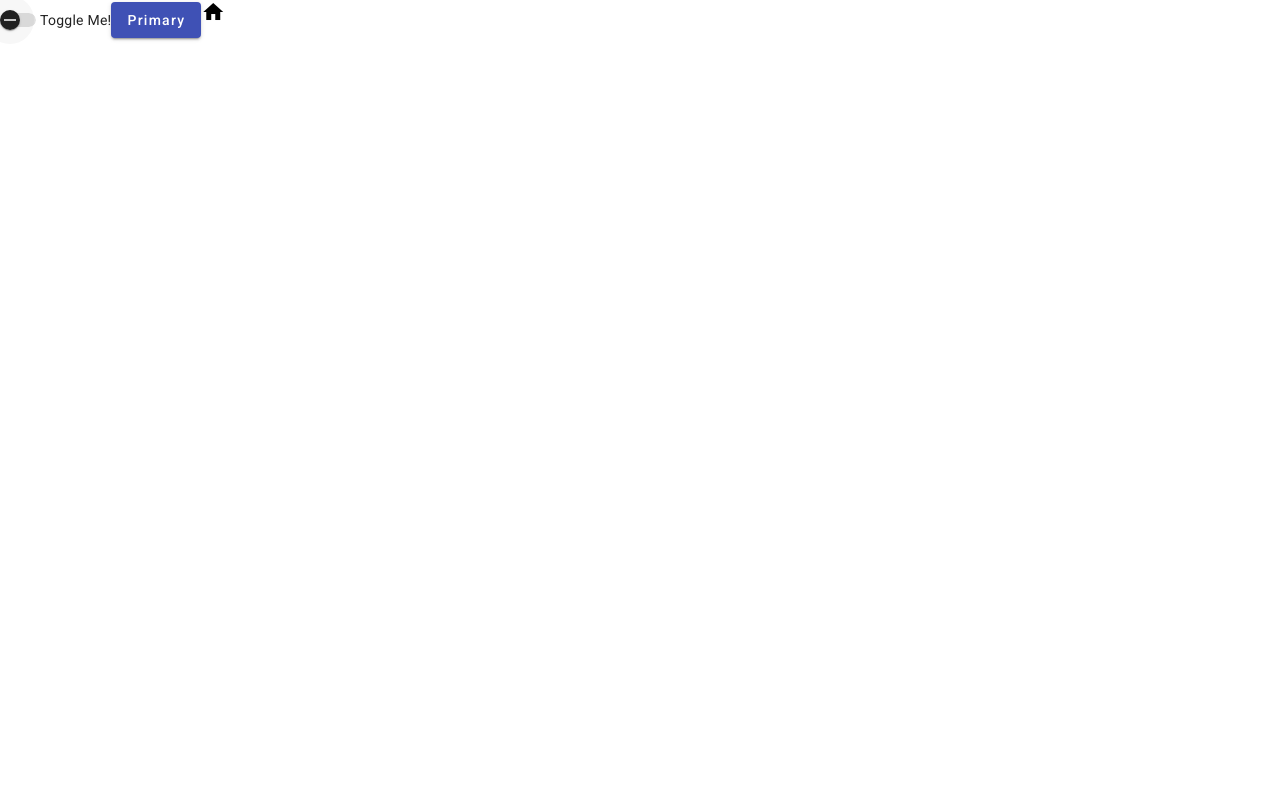
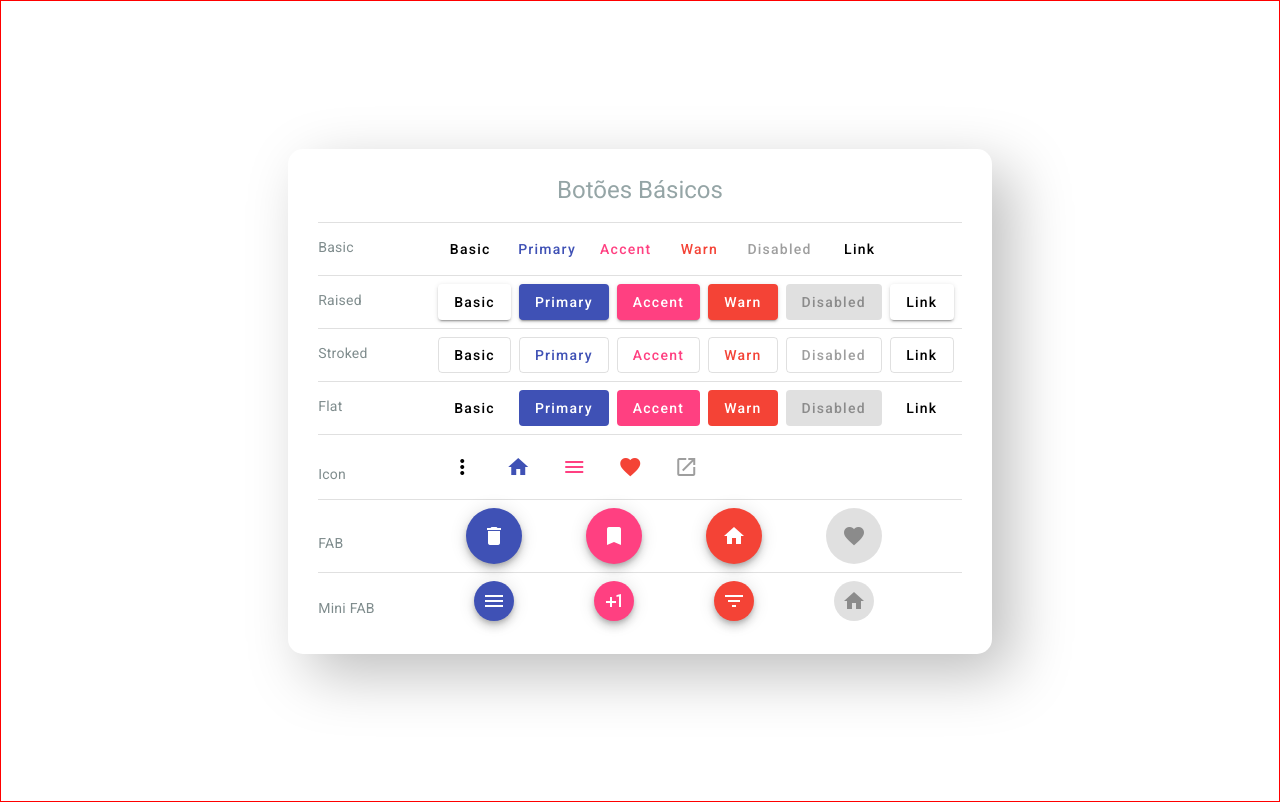
Before and after one commit to peddrobatista/my-app, an Angular app: page / in a window 1280 px wide. Built offline with nearby package versions, Linux system fonts and the light colour scheme.

Commit message:
Atualizando componentes...

```diff
--- a/package.json
+++ b/package.json
@@ -20,6 +20,7 @@
     "@angular/platform-browser": "^15.2.0",
     "@angular/platform-browser-dynamic": "^15.2.0",
     "@angular/router": "^15.2.0",
+    "@material/icon-button": "^15.0.0-canary.684e33d25.0",
     "rxjs": "~7.8.0",
     "tslib": "^2.3.0",
     "zone.js": "~0.12.0"
--- a/src/app/components/botoes/botoes.component.css
+++ b/src/app/components/botoes/botoes.component.css
@@ -0,0 +1,45 @@
+.container {
+    display: flex;
+    align-items: center;
+    justify-content: center;
+    min-height: 100vh;
+    border: 1px solid red;
+}
+.content {
+    padding: 25px 30px;
+    border-radius: 15px;
+    box-shadow:  20px 20px 60px #bebebe,
+             -20px -20px 60px #ffffff;
+}
+section {
+    display: table;
+  }
+
+  .example-label {
+    display: table-cell;
+    font-size: 14px;
+    margin-left: 8px;
+    min-width: 120px;
+    color: #7f8c8d;
+  }
+
+  .example-button-row {
+    display: table-cell;
+    max-width: 600px;
+  }
+
+  .example-button-row .mat-mdc-button-base {
+    margin: 8px 8px 8px 0;
+  }
+
+  .example-flex-container {
+    display: flex;
+    justify-content: space-between;
+    flex-wrap: wrap;
+  }
+
+  .example-button-container {
+    display: flex;
+    justify-content: center;
+    width: 120px;
+  }
--- a/src/app/components/botoes/botoes.component.html
+++ b/src/app/components/botoes/botoes.component.html
@@ -1,3 +1,132 @@
-<mat-slide-toggle>Toggle Me!</mat-slide-toggle>
-<button mat-raised-button color="primary">Primary</button>
-<i class="material-icons" color="primary">home</i>
+<div class="container">
+    <div class="content">
+        <h1>Botões Básicos</h1>
+        <mat-divider></mat-divider>
+        <section>
+            <div class="example-label">Basic</div>
+            <div class="example-button-row">
+              <button mat-button>Basic</button>
+              <button mat-button color="primary">Primary</button>
+              <button mat-button color="accent">Accent</button>
+              <button mat-button color="warn">Warn</button>
+              <button mat-button disabled>Disabled</button>
+              <a mat-button href="https://www.google.com/" target="_blank">Link</a>
+            </div>
+        </section>
+        <mat-divider></mat-divider>
+        <section>
+            <div class="example-label">Raised</div>
+            <div class="example-button-row">
+              <button mat-raised-button>Basic</button>
+              <button mat-raised-button color="primary">Primary</button>
+              <button mat-raised-button color="accent">Accent</button>
+              <button mat-raised-button color="warn">Warn</button>
+              <button mat-raised-button disabled>Disabled</button>
+              <a mat-raised-button href="https://www.google.com/" target="_blank">Link</a>
+            </div>
+        </section>
+        <mat-divider></mat-divider>
+        <section>
+            <div class="example-label">Stroked</div>
+            <div class="example-button-row">
+              <button mat-stroked-button>Basic</button>
+              <button mat-stroked-button color="primary">Primary</button>
+              <button mat-stroked-button color="accent">Accent</button>
+              <button mat-stroked-button color="warn">Warn</button>
+              <button mat-stroked-button disabled>Disabled</button>
+              <a mat-stroked-button href="https://www.google.com/" target="_blank">Link</a>
+            </div>
+        </section>
+        <mat-divider></mat-divider>
+        <section>
+            <div class="example-label">Flat</div>
+            <div class="example-button-row">
+              <button mat-flat-button>Basic</button>
+              <button mat-flat-button color="primary">Primary</button>
+              <button mat-flat-button color="accent">Accent</button>
+              <button mat-flat-button color="warn">Warn</button>
+              <button mat-flat-button disabled>Disabled</button>
+              <a mat-flat-button href="https://www.google.com/" target="_blank">Link</a>
+            </div>
+        </section>
+        <mat-divider></mat-divider>
+        <section>
+            <div class="example-label">Icon</div>
+            <div class="example-button-row">
+              <div class="example-flex-container">
+                <button mat-icon-button aria-label="Example icon button with a vertical three dot icon">
+                  <mat-icon>more_vert</mat-icon>
+                </button>
+                <button mat-icon-button color="primary" aria-label="Example icon button with a home icon">
+                  <mat-icon>home</mat-icon>
+                </button>
+                <button mat-icon-button color="accent" aria-label="Example icon button with a menu icon">
+                  <mat-icon>menu</mat-icon>
+                </button>
+                <button mat-icon-button color="warn" aria-label="Example icon button with a heart icon">
+                  <mat-icon>favorite</mat-icon>
+                </button>
+                <button mat-icon-button disabled aria-label="Example icon button with a open in new tab icon">
+                  <mat-icon>open_in_new</mat-icon>
+                </button>
+              </div>
+            </div>
+        </section>
+        <mat-divider></mat-divider>
+        <section>
+            <div class="example-label">FAB</div>
+            <div class="example-button-row">
+              <div class="example-flex-container">
+                <div class="example-button-container">
+                  <button mat-fab color="primary" aria-label="Example icon button with a delete icon">
+                    <mat-icon>delete</mat-icon>
+                  </button>
+                </div>
+                <div class="example-button-container">
+                  <button mat-fab color="accent" aria-label="Example icon button with a bookmark icon">
+                    <mat-icon>bookmark</mat-icon>
+                  </button>
+                </div>
+                <div class="example-button-container">
+                  <button mat-fab color="warn" aria-label="Example icon button with a home icon">
+                    <mat-icon>home</mat-icon>
+                  </button>
+                </div>
+                <div class="example-button-container">
+                  <button mat-fab disabled aria-label="Example icon button with a heart icon">
+                    <mat-icon>favorite</mat-icon>
+                  </button>
+                </div>
+              </div>
+            </div>
+        </section>
+        <mat-divider></mat-divider>
+        <section>
+            <div class="example-label">Mini FAB</div>
+            <div class="example-button-row">
+              <div class="example-flex-container">
+                <div class="example-button-container">
+                  <button mat-mini-fab color="primary" aria-label="Example icon button with a menu icon">
+                    <mat-icon>menu</mat-icon>
+                  </button>
+                </div>
+                <div class="example-button-container">
+                  <button mat-mini-fab color="accent" aria-label="Example icon button with a plus one icon">
+                    <mat-icon>plus_one</mat-icon>
+                  </button>
+                </div>
+                <div class="example-button-container">
+                  <button mat-mini-fab color="warn" aria-label="Example icon button with a filter list icon">
+                    <mat-icon>filter_list</mat-icon>
+                  </button>
+                </div>
+                <div class="example-button-container">
+                  <button mat-mini-fab disabled aria-label="Example icon button with a home icon">
+                    <mat-icon>home</mat-icon>
+                  </button>
+                </div>
+              </div>
+            </div>
+        </section>
+    </div>
+</div>
--- a/src/styles.css
+++ b/src/styles.css
@@ -1,4 +1,8 @@
 /* You can add global styles to this file, and also import other style files */
 
 html, body { height: 100%; }
+h1 {
+    color: #95a5a6;
+    text-align: center;
+}
 body { margin: 0; font-family: Roboto, "Helvetica Neue", sans-serif; }
```
Also changed, not shown: src/app/app.module.ts (+7 -1 lines), 1 other file (tests, documents, lock files or other folders).
